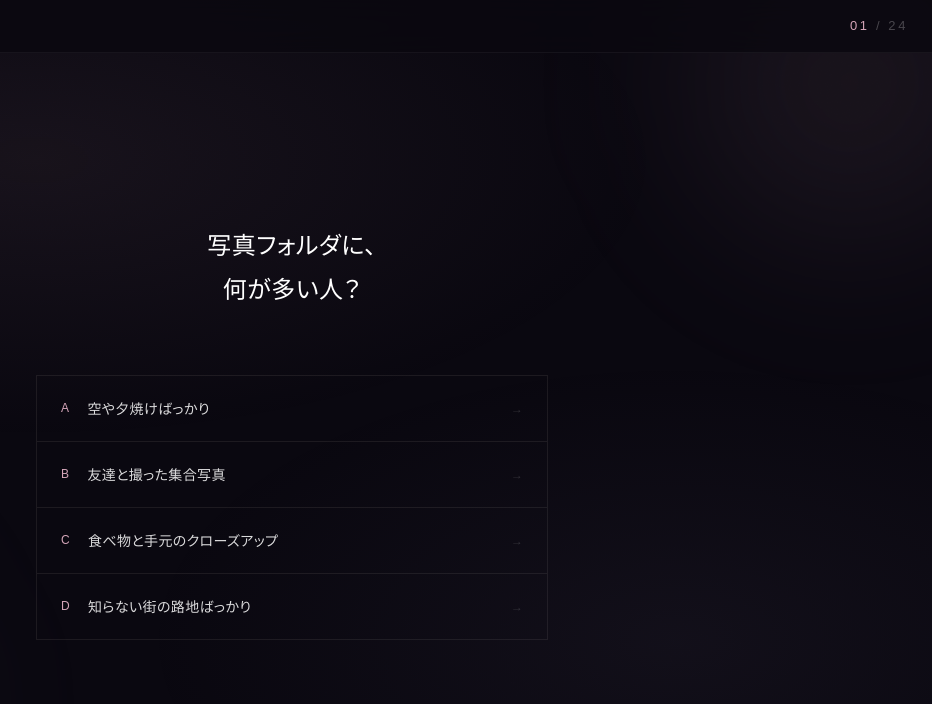
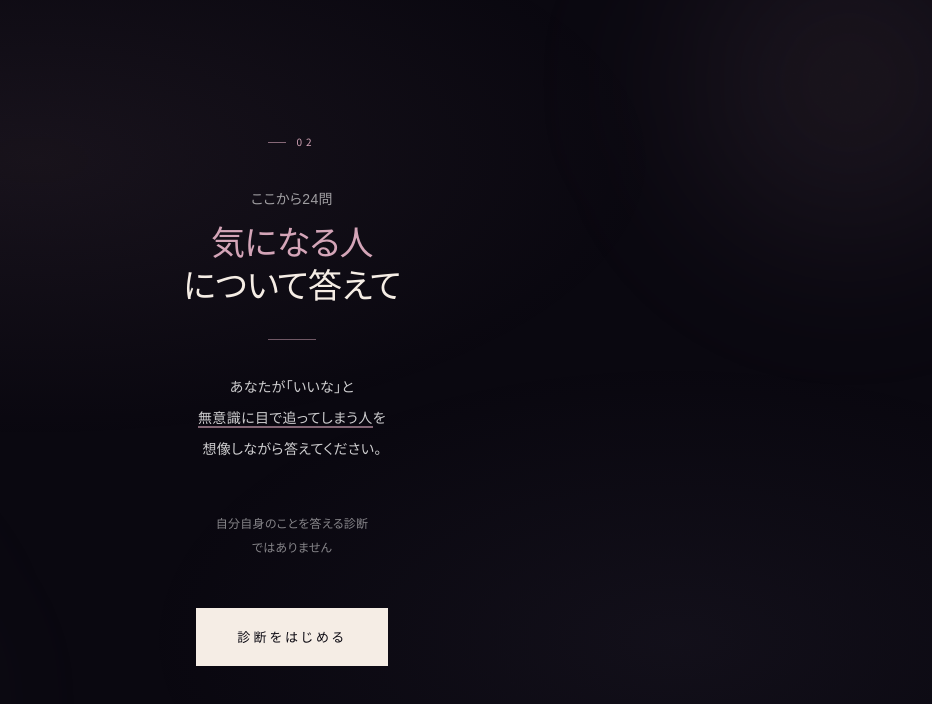
Before and after one commit to ZETTAI-INC/galsinndankousei, a Next.js app: page /diagnosis in a window 1280 px wide. Both pictures are taken after a click on the button "男性". Shown: the top 704 px of the page, without its empty margins (348-1280 px from the left). Built offline with nearby package versions, Linux system fonts and the light colour scheme; a web font is replaced by a local one.

Commit message:
fix: 診断前にイントロ画面追加・常時リマインダー表示・Q1Q2を明確化

```diff
--- a/src/app/diagnosis/page.tsx
+++ b/src/app/diagnosis/page.tsx
@@ -19,6 +19,7 @@ import { PhaseLoading } from "@/components/PhaseLoading"
 
 type Stage =
   | "gender"
+  | "intro"
   | "phase1"
   | "loading1"
   | "phase2"
@@ -74,6 +75,11 @@ export default function DiagnosisPage() {
 
   const handleGender = useCallback((g: Gender) => {
     setGender(g)
+    setStage("intro")
+    setAnimKey((k) => k + 1)
+  }, [])
+
+  const handleIntroDone = useCallback(() => {
     setStage("phase1")
     setAnimKey((k) => k + 1)
   }, [])
@@ -177,6 +183,45 @@ export default function DiagnosisPage() {
     )
   }
 
+  // Intro - 質問の前置き
+  if (stage === "intro") {
+    return (
+      <div className="flex min-h-dvh flex-col items-center justify-center px-8 py-16">
+        <div className="animate-fade-in-up flex max-w-md flex-col items-center text-center">
+          <span className="heading-eyebrow mb-10">02</span>
+
+          <p className="serif mb-3 text-[14px] tracking-wide text-white/60">
+            ここから24問
+          </p>
+
+          <h2 className="title-editorial mb-8 text-[28px] sm:text-[34px]">
+            <em>気になる人</em>
+            <br />
+            について答えて
+          </h2>
+
+          <div className="divider-accent mx-auto mb-8 w-12" />
+
+          <p className="serif mb-12 text-[14px] font-light leading-[2.2] tracking-wide text-white/80">
+            あなたが「いいな」と
+            <br />
+            <span className="highlight-pink">無意識に目で追ってしまう人</span>を
+            <br />
+            想像しながら答えてください。
+          </p>
+
+          <p className="serif mb-12 text-[12px] font-light leading-[2] tracking-wide text-white/50">
+            自分自身のことを答える診断<br />ではありません
+          </p>
+
+          <button onClick={handleIntroDone} className="btn-primary">
+            診断をはじめる
+          </button>
+        </div>
+      </div>
+    )
+  }
+
   // Loading screens
   if (stage === "loading1") {
     return <PhaseLoading phase={1} onComplete={handlePhaseLoadingComplete} />
@@ -198,7 +243,14 @@ export default function DiagnosisPage() {
       </div>
 
       {/* Header bar */}
-      <div className="fixed top-0 left-0 right-0 z-50 flex items-center justify-between border-b border-white/5 bg-[#0a0810]/80 px-6 py-4 backdrop-blur-xl">
+      <div className="fixed top-0 left-0 right-0 z-50 border-b border-white/5 bg-[#0a0810]/80 backdrop-blur-xl">
+        {/* 文脈リマインダー */}
+        <div className="border-b border-white/[0.03] py-1.5 text-center">
+          <span className="text-[10px] tracking-[0.15em] text-[var(--accent)]/60">
+            あなたが惹かれる人について答えてね
+          </span>
+        </div>
+        <div className="flex items-center justify-between px-6 py-3">
         {totalAnswered > 0 ? (
           <button
             onClick={handleBack}
@@ -214,10 +266,11 @@ export default function DiagnosisPage() {
           <span className="text-[var(--accent)]">{String(totalAnswered + 1).padStart(2, "0")}</span>
           <span className="text-white/25"> / {TOTAL_QUESTIONS}</span>
         </span>
+        </div>
       </div>
 
       {/* Question */}
-      <div className="w-full max-w-lg pt-16" key={animKey}>
+      <div className="w-full max-w-lg pt-24" key={animKey}>
         <div className="animate-fade-in-up flex flex-col items-center">
           <p className="serif mb-16 whitespace-pre-line text-center text-[24px] font-light leading-[1.8] tracking-[0.02em] text-white">
             {currentQuestion.text}
--- a/src/lib/questions.ts
+++ b/src/lib/questions.ts
@@ -7,7 +7,7 @@ import type { AnalysisScores, Phase1Type, Phase3Type, Question } from "./types"
 export const phase1Questions: readonly Question[] = [
   {
     id: 1,
-    text: "写真フォルダに、\n何が多い人？",
+    text: "気になる相手の写真フォルダ、\n何が多そう？",
     choices: [
       { id: "1a", text: "空や夕焼けばっかり", scores: { attractI: 3, lateNightVibe: 2, lowTempEmotion: 1 } },
       { id: "1b", text: "友達と撮った集合写真", scores: { attractE: 3, humanity: 2, vibeMatch: 1 } },
@@ -17,7 +17,7 @@ export const phase1Questions: readonly Question[] = [
   },
   {
     id: 2,
-    text: "朝の挨拶の\nテンポはどんな感じ？",
+    text: "相手の朝の挨拶、\nどんなテンポ？",
     choices: [
       { id: "2a", text: "「おはよ！」と声が一段高い", scores: { attractE: 3, vibeMatch: 2, innocenceTolerance: 1 } },
       { id: "2b", text: "目を合わせて軽く頷くだけ", scores: { attractI: 3, lowTempEmotion: 2, distanceSense: 1 } },
```
